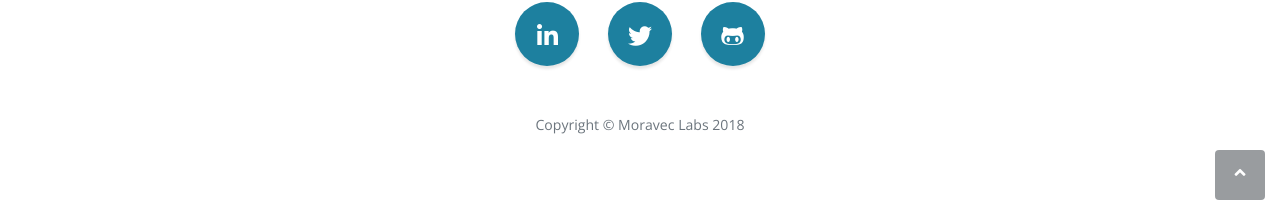
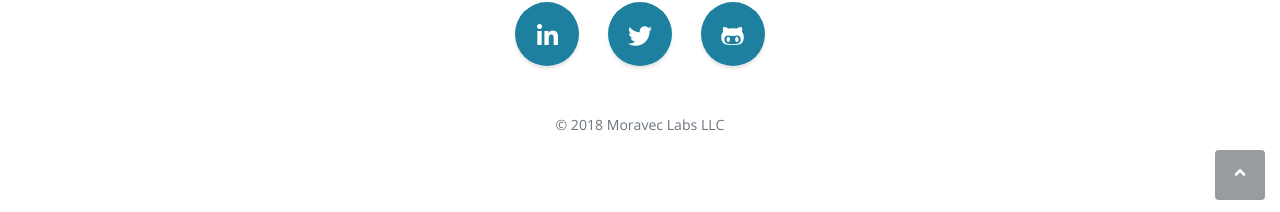
Before and after one commit to Dawnabelle/moravec-site-jekyll, a Jekyll site: the page built from index.html, in a window 1280 px wide and 900 px high, scrolled down 3690 px. Shown: the part 685-897 px from the top of the window. Built offline with Jekyll 4.4.1, drawn with Linux system fonts in a browser that asks for light colours; nearby versions of some CDN libraries; some web fonts are replaced.

Commit message:
update copyright to proper format

```diff
--- a/_includes/footer.html
+++ b/_includes/footer.html
@@ -18,7 +18,7 @@
         </a>
       </li>
     </ul>
-    <p class="text-muted small mb-0">Copyright &copy; Moravec Labs 2018</p>
+    <p class="text-muted small mb-0">&copy; 2018 Moravec Labs LLC</p>
   </div>
 </footer>
 
```
